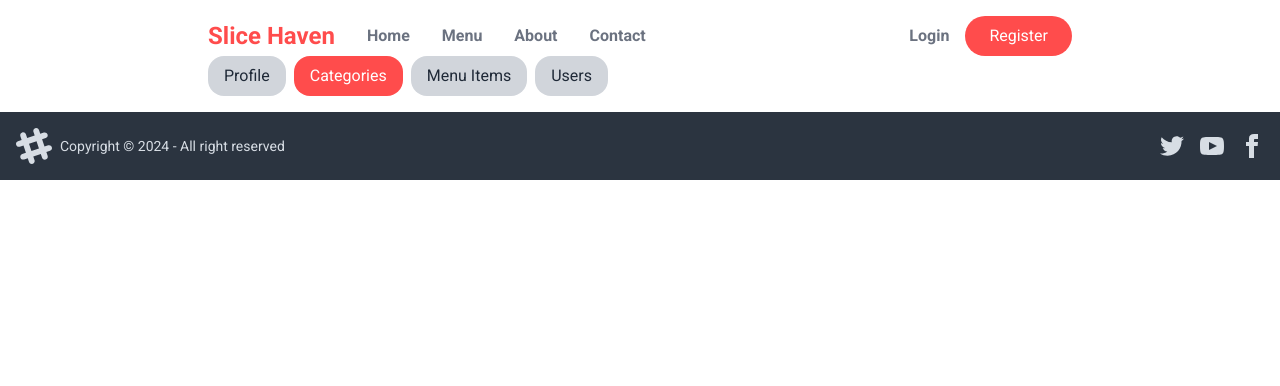
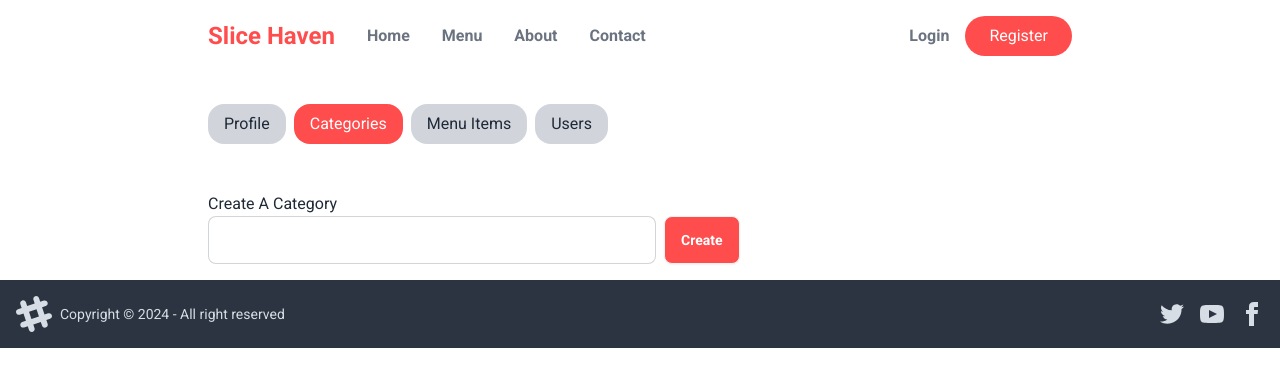
Before and after one commit to Jamanul/slice-haven, a Next.js app: page /categories in a window 1280 px wide. Shown: the top 386 px of the page. Built offline with nearby package versions, Linux system fonts and the light colour scheme; no server answers.

Commit message:
added category post api

```diff
--- /dev/null
+++ b/src/app/api/categories/route.js
@@ -0,0 +1,13 @@
+import { connectDb } from "@/app/services/connectDb"
+
+export const POST = async(request)=>{
+    const db = await connectDb()
+    const categoriesCollection = db.collection('categories')
+    try {
+        const category =await request.json()
+        const result = await categoriesCollection.insertOne(category)
+        return Response.json(result)
+    } catch (error) {
+        console.log(error)
+    }
+}
--- a/src/app/categories/page.jsx
+++ b/src/app/categories/page.jsx
@@ -9,6 +9,19 @@ const page = () => {
     return (
         <div>
          <UserTabs isAdmin={isAdmin} pathname={pathName}/>
+         <form action="">
+            <div className='flex flex-col'>
+                 <label >
+                Create A Category
+            </label>
+            <div className='flex gap-2'>
+            <input type="text"  className='input input-bordered max-w-md grow'/>
+            <input type="submit" value="Create" className='bg-primary btn text-white' />
+            </div>
+
+            </div>
+
+         </form>
         </div>
     );
 };
--- a/src/app/profile/page.jsx
+++ b/src/app/profile/page.jsx
@@ -85,12 +85,12 @@ const page = () => {
 
   return (
     <div className="mx-auto max-w-3xl min-h-screen ">
-      <div className="py-12">
+
         <UserTabs isAdmin={isAdmin} pathname={pathName} />
-      </div>
+
       <div className="max-w-lg mx-auto ">
         <div className="flex flex-col md:flex-row items-center relative">
-          <div className="text-center md:absolute top-0 left-0">
+          <div className="text-center md:absolute top-0 -left-5">
             <Image
               src={image}
               height={150}
--- a/src/components/layout/UserTabs.js
+++ b/src/components/layout/UserTabs.js
@@ -3,7 +3,7 @@ import Link from "next/link";
 export default function UserTabs({isAdmin,pathname}) {
 
     return (
-        <div className="flex gap-2">
+        <div className="flex gap-2 py-12">
             <Link className={`px-4 py-2 ${pathname ==='/profile' ? "bg-primary text-white":"bg-gray-300"}  rounded-2xl`} href={'/profile'}>Profile</Link>
             {
                 isAdmin ? <> <Link className={`px-4 py-2 ${pathname === "/categories"?"bg-primary text-white":"bg-gray-300" }  rounded-2xl`} href={'/categories'}>Categories</Link>
```
